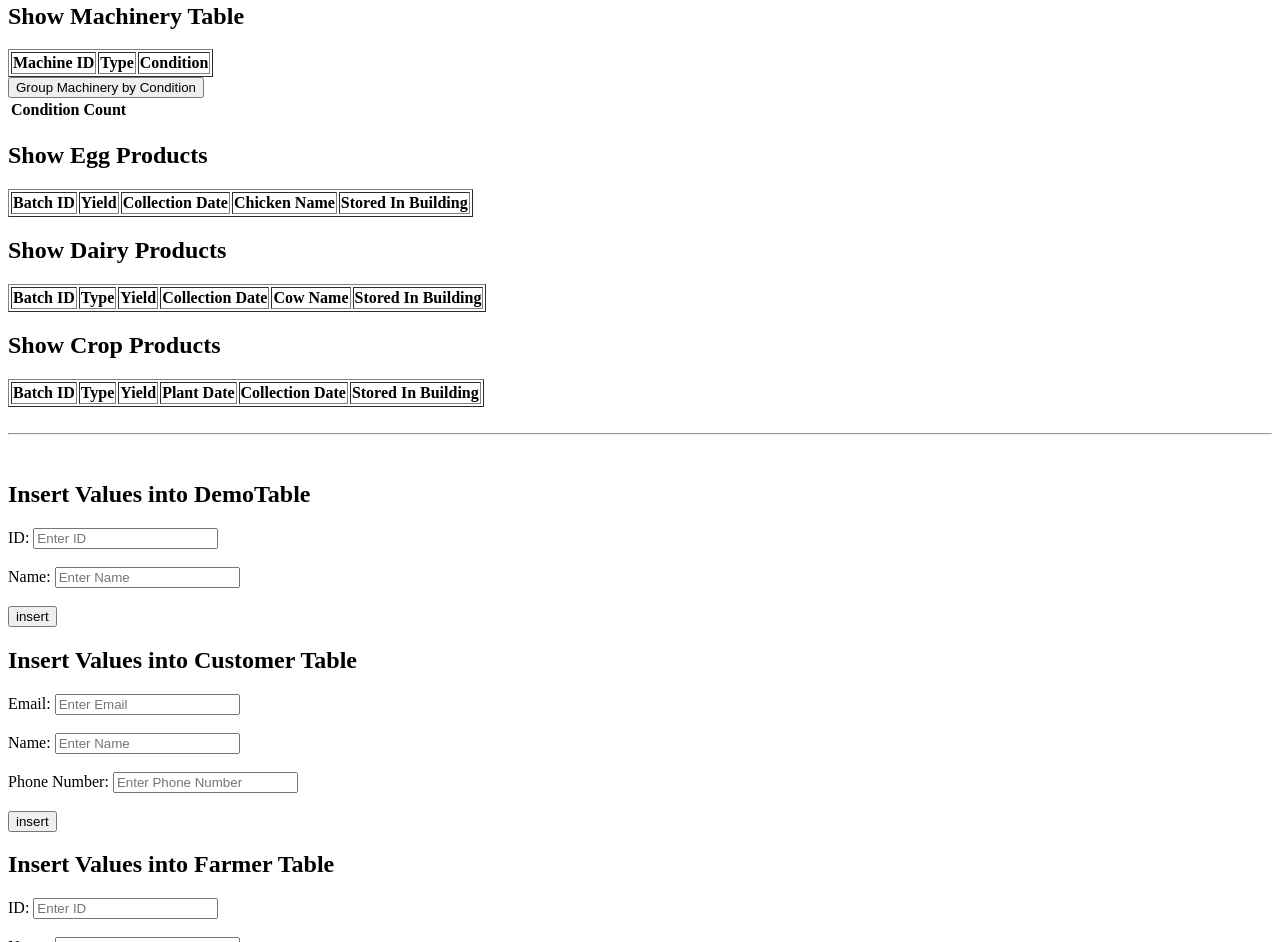
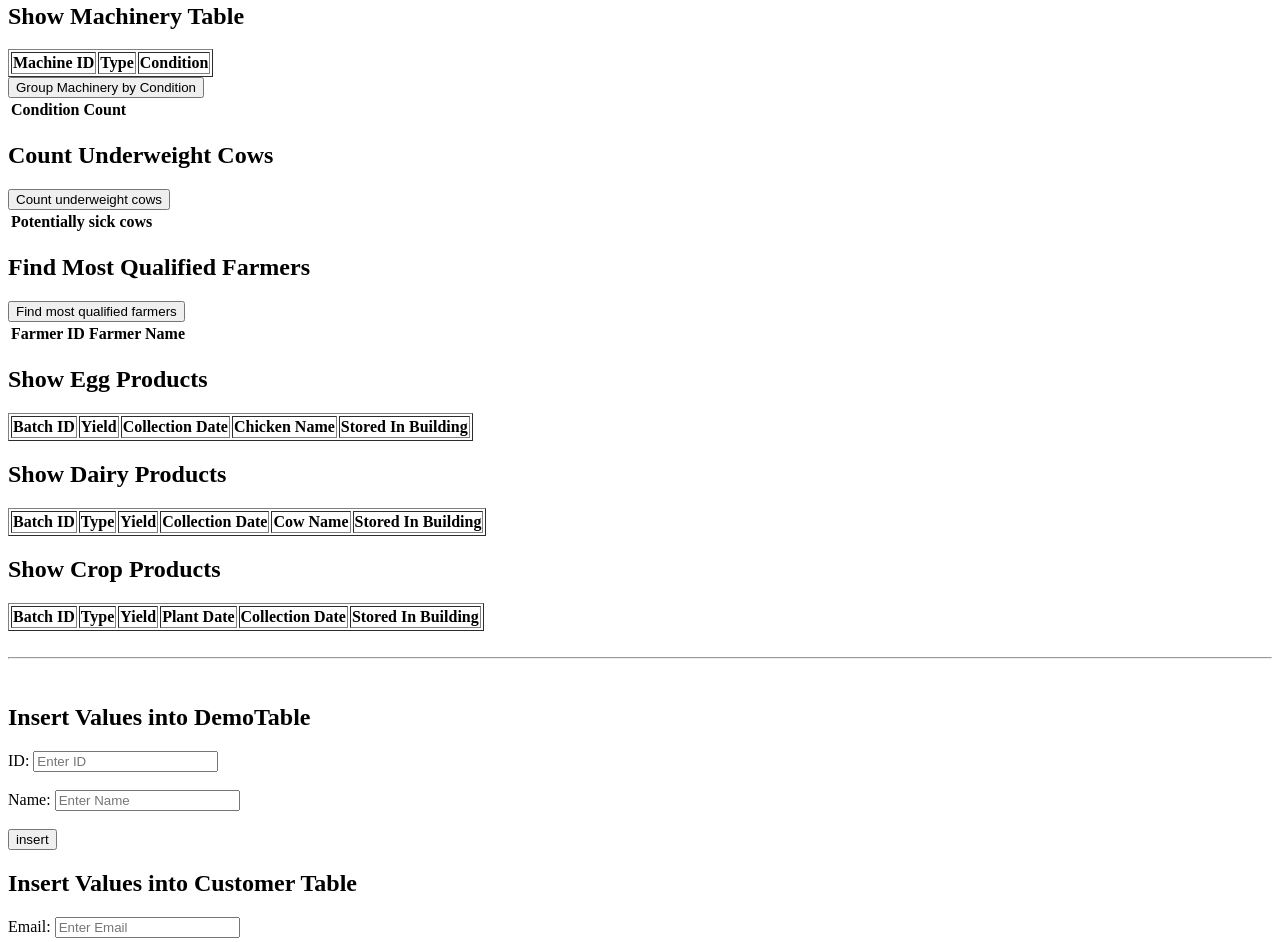
Before and after one commit to ashwu11/FarmDatabase, a website: page public/index.html in a window 1280 px wide. Shown: the part 1172-2114 px from the top of the page. Drawn offline with Linux system fonts and the light colour scheme; no server answers.

Commit message:
Queries9_10_HTML

```diff
--- a/public/index.html
+++ b/public/index.html
@@ -177,6 +177,31 @@
             <tr>
                 <th>Condition</th>
                 <th>Count</th>
+            </tr>
+        </thead>
+        <tbody></tbody>
+    </table>
+
+    <!-- Count sick cows (Nested Aggregation w Group By) -->
+    <h2>Count Underweight Cows</h2>
+    <button id="countUnderweightCows">Count underweight cows</button>
+    <table id="countUnderweightCowsTable">
+        <thead>
+            <tr>
+                <th>Potentially sick cows</th>
+            </tr>
+        </thead>
+        <tbody></tbody>
+    </table>
+
+    <!-- Find most qualified farmers (Division) -->
+    <h2>Find Most Qualified Farmers</h2>
+    <button id="farmerDivision">Find most qualified farmers</button>
+    <table id="farmerDivisionTable">
+        <thead>
+            <tr>
+                <th>Farmer ID</th>
+                <th>Farmer Name</th>
             </tr>
         </thead>
         <tbody></tbody>
```
